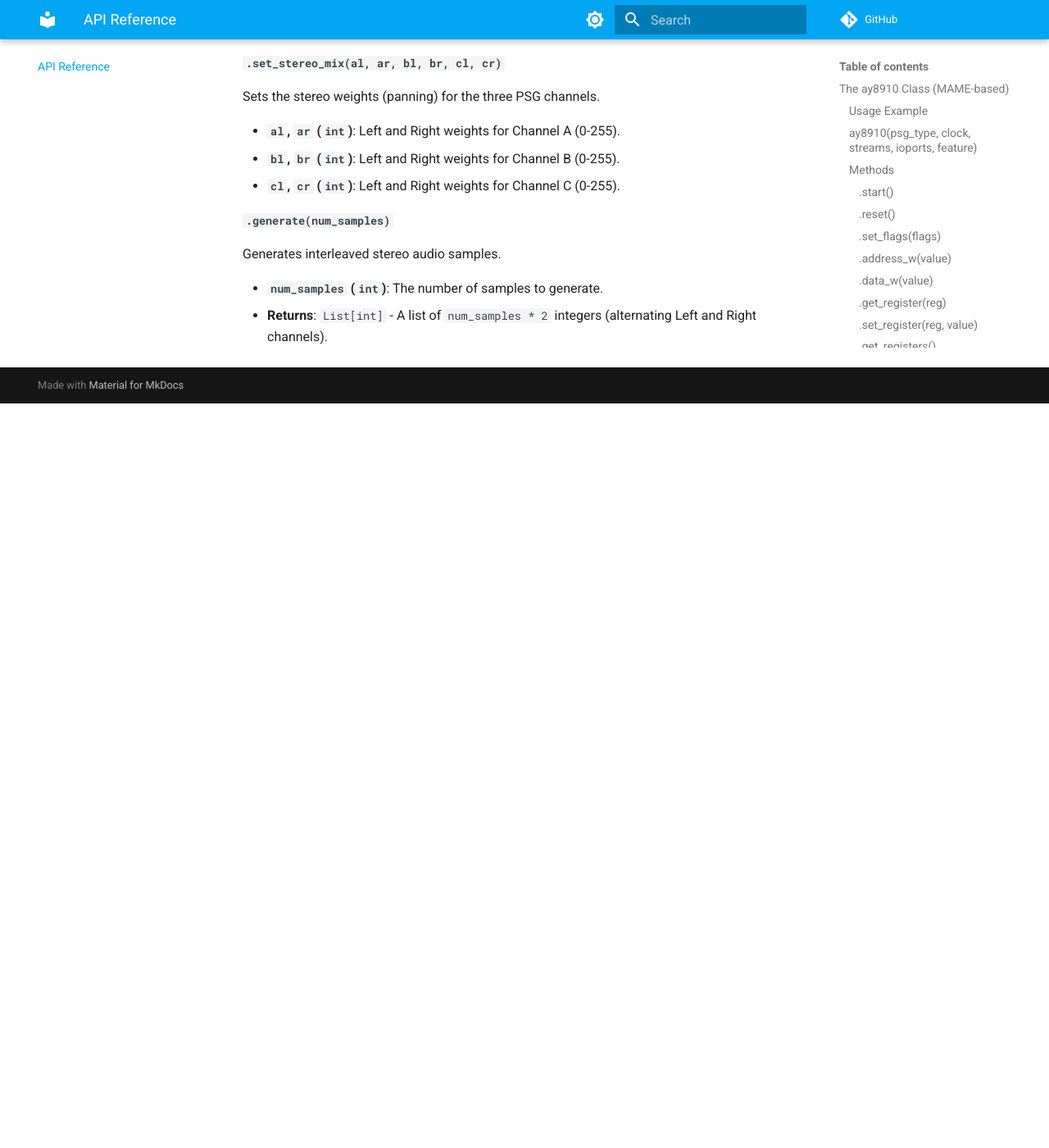
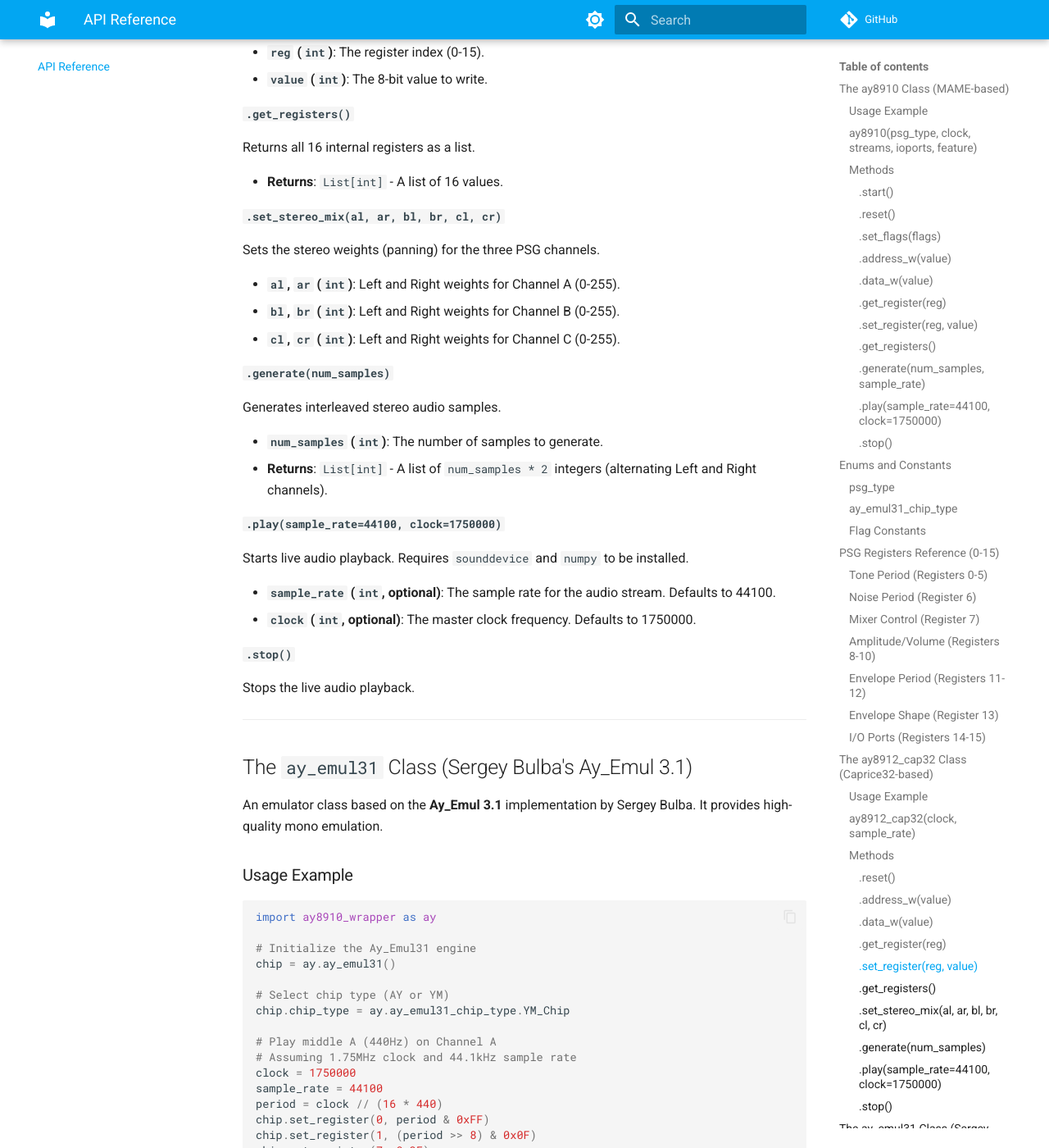
Before and after one commit to devfred78/ay8910, an MkDocs documentation site: the page built from docs/reference.md, in a window 1280 px wide and 1400 px high, scrolled down 9415 px. Shown: the whole window at 82% size. Built offline with MkDocs 1.6.1 and Material for MkDocs 9.7.7, drawn with Linux system fonts in a browser that asks for light colours; comment, search, counter and statistics services are not loaded; before the commit the page ends 9907 px from its top, so only the background shows below that; some of the changed text lies outside the part shown.

Commit message:
docs: update documentation to include `ay_emul31` details and usage examples, add support notes for new engine

````diff
--- a/docs/reference.md
+++ b/docs/reference.md
@@ -113,12 +113,13 @@ Generates a block of audio and returns it as a list of 16-bit signed integers.
 -   **`sample_rate` (`int`)**: The target sample rate in Hertz (e.g., `44100`).
 -   **Returns**: `List[int]` - A list of mono audio samples ranging from -32768 to 32767.
 
-#### `.play(sample_rate=44100)`
+#### `.play(sample_rate=44100, clock=1750000)`
 
 Starts live audio playback. Any changes to registers via `.set_register()` or `.data_w()` will be reflected in the audio output immediately.
 Requires `sounddevice` and `numpy` to be installed.
 
 -   **`sample_rate` (`int`, optional)**: The sample rate for the audio stream. Defaults to 44100.
+-   **`clock` (`int`, optional)**: The master clock frequency of the PSG. Defaults to 1750000.
 
 #### `.stop()`
 
@@ -130,10 +131,17 @@ Stops the live audio playback.
 
 ### `psg_type`
 
-An enumeration for selecting the chip model to emulate.
+An enumeration for selecting the chip model to emulate in the `ay8910` class.
 
--   **`ay.psg_type.PSG_TYPE_AY`**: Emulates the AY-3-8910. This is the most common type.
--   **`ay.psg_type.PSG_TYPE_YM`**: Emulates the YM2149, which has a slightly different volume curve.
+-   **`ay.psg_type.PSG_TYPE_AY`**: Emulates the AY-3-8910.
+-   **`ay.psg_type.PSG_TYPE_YM`**: Emulates the YM2149.
+
+### `ay_emul31_chip_type`
+
+An enumeration for selecting the chip model to emulate in the `ay_emul31` class.
+
+-   **`ay.ay_emul31_chip_type.AY_Chip`**: Emulates the AY-3-8910.
+-   **`ay.ay_emul31_chip_type.YM_Chip`**: Emulates the YM2149.
 
 ### Flag Constants
 
@@ -382,3 +390,91 @@ Generates interleaved stereo audio samples.
 
 -   **`num_samples` (`int`)**: The number of samples to generate.
 -   **Returns**: `List[int]` - A list of `num_samples * 2` integers (alternating Left and Right channels).
+
+#### `.play(sample_rate=44100, clock=1750000)`
+
+Starts live audio playback.
+Requires `sounddevice` and `numpy` to be installed.
+
+-   **`sample_rate` (`int`, optional)**: The sample rate for the audio stream. Defaults to 44100.
+-   **`clock` (`int`, optional)**: The master clock frequency. Defaults to 1750000.
+
+#### `.stop()`
+
+Stops the live audio playback.
+
+---
+
+## The `ay_emul31` Class (Sergey Bulba's Ay_Emul 3.1)
+
+An emulator class based on the **Ay_Emul 3.1** implementation by Sergey Bulba. It provides high-quality mono emulation.
+
+### Usage Example
+
+```python
+import ay8910_wrapper as ay
+
+# Initialize the Ay_Emul31 engine
+chip = ay.ay_emul31()
+
+# Select chip type (AY or YM)
+chip.chip_type = ay.ay_emul31_chip_type.YM_Chip
+
+# Play middle A (440Hz) on Channel A
+# Assuming 1.75MHz clock and 44.1kHz sample rate
+clock = 1750000
+sample_rate = 44100
+period = clock // (16 * 440)
+chip.set_register(0, period & 0xFF)
+chip.set_register(1, (period >> 8) & 0x0F)
+chip.set_register(7, 0x3E)
+chip.set_register(8, 15)
+
+# Start live playback
+chip.play(sample_rate, clock)
+```
+
+### `ay_emul31()`
+
+The constructor for the Ay_Emul31 emulator instance.
+
+### Attributes
+
+#### `.chip_type` (`ay.ay_emul31_chip_type`)
+
+The type of chip to emulate. See `ay_emul31_chip_type` in the Enums section.
+
+### Methods
+
+#### `.reset(zeroregs=True)`
+
+Resets the emulator state.
+
+-   **`zeroregs` (`bool`, optional)**: If `True`, all registers are cleared to zero. Defaults to `True`.
+
+#### `.set_register(reg, value)`
+
+Directly writes a value to an internal register.
+
+-   **`reg` (`int`)**: The register index (0-15).
+-   **`value` (`int`)**: The 8-bit value to write.
+
+#### `.generate(num_samples, clock, sample_rate)`
+
+Generates mono audio samples.
+
+-   **`num_samples` (`int`)**: The number of samples to generate.
+-   **`clock` (`int`)**: Master clock frequency in Hz.
+-   **`sample_rate` (`int`)**: Target output sample rate in Hz.
+-   **Returns**: `List[int]` - A list of `num_samples` integers.
+
+#### `.play(sample_rate=44100, clock=1750000)`
+
+Starts live audio playback.
+
+-   **`sample_rate` (`int`, optional)**: The sample rate for the audio stream. Defaults to 44100.
+-   **`clock` (`int`, optional)**: Master clock frequency. Defaults to 1750000.
+
+#### `.stop()`
+
+Stops the live audio playback.
````
Also changed, not shown: README.md (+9 -3 lines), REFERENCE.md (+100 -4 lines), docs/index.md (+9 -4 lines).
